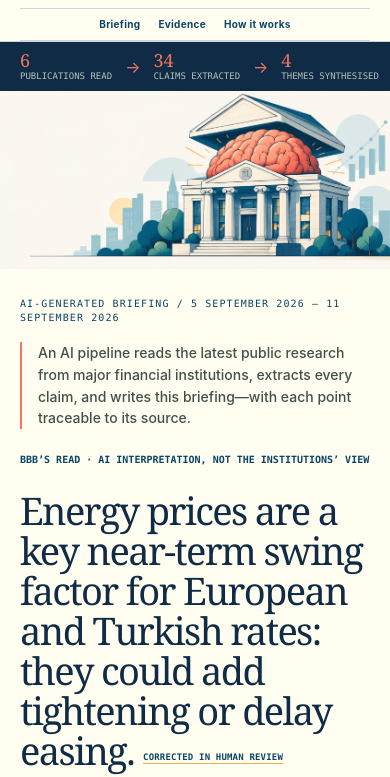
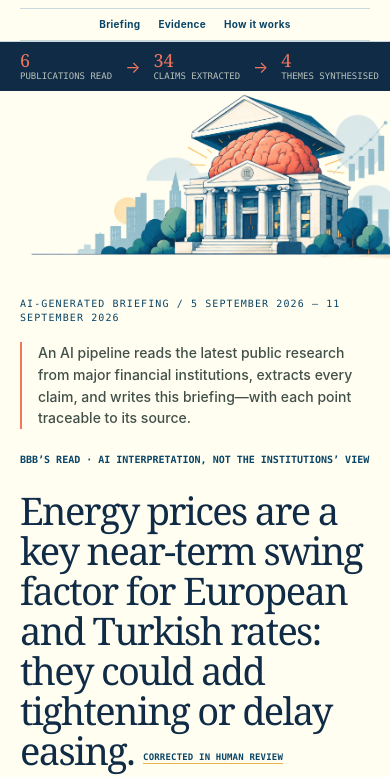
Before and after one commit to aksekarr/big-bank-brain, a plain HTML site: page index.html in a window 390 px wide. Shown: the part 43-820 px from the top of the page. Drawn offline with Linux system fonts and the light colour scheme.

Commit message:
Replace hero illustration with flat-background PNG; remove fade mask

```diff
--- a/index.html
+++ b/index.html
@@ -34,7 +34,7 @@
 
       <section class="hero" aria-labelledby="headline">
         <figure class="hero-illustration">
-          <img src="assets/bbb-hero.jpg" alt="Illustration of a bank building with a coral brain beneath its lifted roof." />
+          <img src="assets/bbb-hero.png" alt="Illustration of a bank building with a coral brain beneath its lifted roof." />
         </figure>
         <div class="hero-main">
           <p class="eyebrow">AI-GENERATED BRIEFING / <span id="window-label">LATEST BRIEFING</span></p>
--- a/styles.css
+++ b/styles.css
@@ -86,7 +86,6 @@ footer { display:block; padding:0; background:var(--ink); }
 .site-header.is-compact .wordmark { font-size:17px; }
 .site-header.is-compact nav { margin-top:7px; padding:6px 0 7px; }
 .site-header.is-compact nav a { font-size:10px; }
-.hero-illustration img { -webkit-mask-image:radial-gradient(ellipse 96% 94% at center, #000 78%, transparent 100%); mask-image:radial-gradient(ellipse 96% 94% at center, #000 78%, transparent 100%); }
 .footer-illustration { margin-top:28px; }
 @media (max-width:760px) {
   .site-header { padding:13px 20px 0; }
@@ -95,7 +94,6 @@ footer { display:block; padding:0; background:var(--ink); }
   .site-header nav a { font-size:10px; }
   .site-header.is-compact .wordmark { font-size:16px; }
   .site-header.is-compact nav { margin-top:6px; }
-  .hero-illustration img { -webkit-mask-image:none; mask-image:none; }
   .footer-illustration { margin-top:24px; }
 }
 
```
Also changed, not shown: assets/bbb-hero.jpg (deleted), assets/bbb-hero.png (added).
